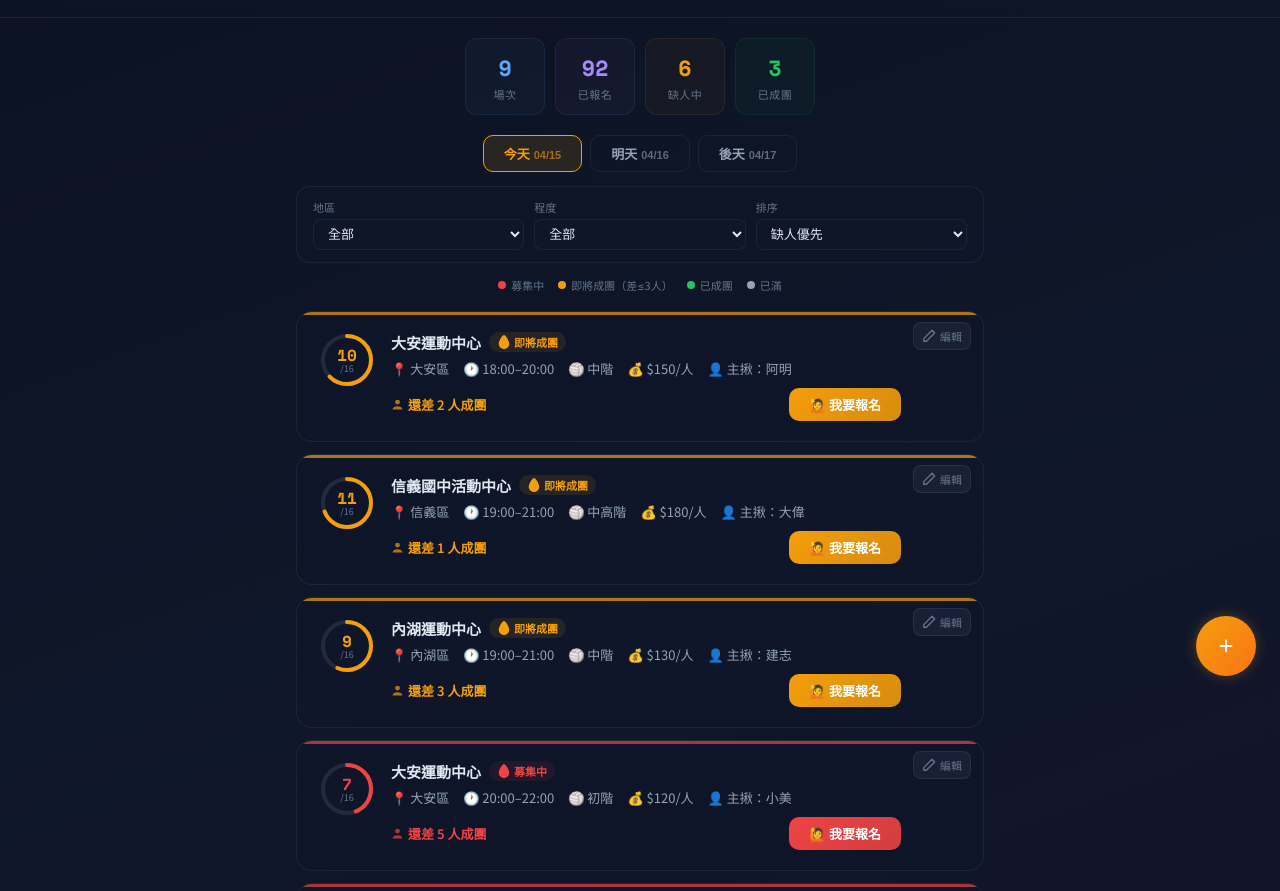
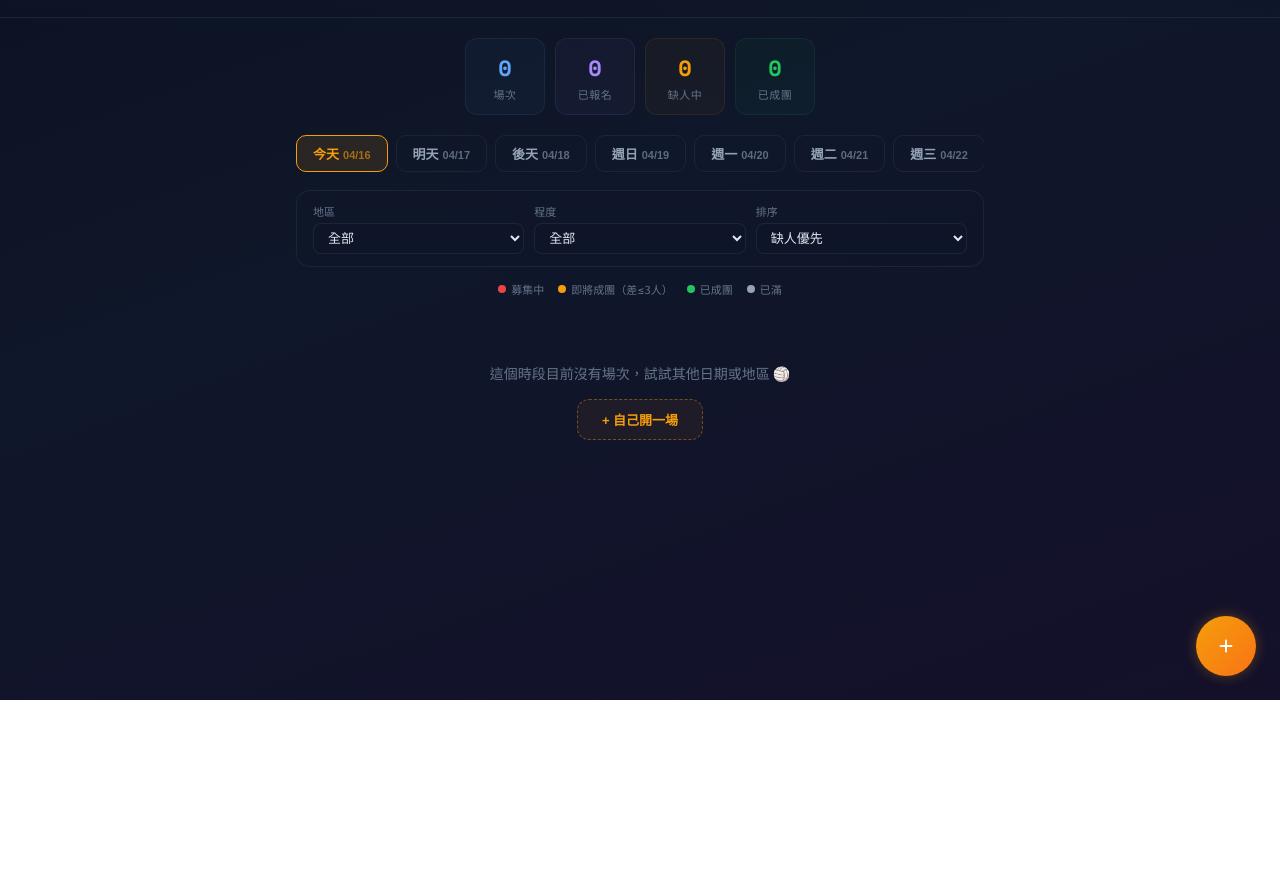
Before and after one commit to ponlaponla0207-eng/radar-volleyball, a React (Vite) app: page / in a window 1280 px wide. Shown: the part 100-991 px from the top of the page. After the commit the page ends 800 px from the top, so only its background shows below. Built offline with nearby package versions, Linux system fonts and the light colour scheme.

Commit message:
Update App.jsx

```diff
--- a/src/App.jsx
+++ b/src/App.jsx
@@ -1,47 +1,44 @@
 import { useState, useEffect, useRef } from "react";
 
-const INITIAL_COURTS = [
-  { id: 1, name: "大安運動中心", area: "大安區", sessions: [
-    { id: "s1", time: "18:00–20:00", date: "2026-04-15", registered: 10, max: 16, min: 12, level: "中階", fee: 150, host: "阿明", password: "1234", signupUrl: "", notes: "" },
-    { id: "s2", time: "20:00–22:00", date: "2026-04-15", registered: 7, max: 16, min: 12, level: "初階", fee: 120, host: "小美", password: "1234", signupUrl: "", notes: "" },
-  ]},
-  { id: 2, name: "信義國中活動中心", area: "信義區", sessions: [
-    { id: "s3", time: "19:00–21:00", date: "2026-04-15", registered: 11, max: 16, min: 12, level: "中高階", fee: 180, host: "大偉", password: "1234", signupUrl: "", notes: "" },
-    { id: "s4", time: "19:00–21:00", date: "2026-04-16", registered: 4, max: 16, min: 12, level: "初階", fee: 100, host: "小芳", password: "1234", signupUrl: "", notes: "" },
-  ]},
-  { id: 3, name: "中山運動中心", area: "中山區", sessions: [
-    { id: "s5", time: "18:30–20:30", date: "2026-04-15", registered: 12, max: 18, min: 12, level: "中階", fee: 140, host: "志豪", password: "1234", signupUrl: "", notes: "" },
-    { id: "s6", time: "20:30–22:00", date: "2026-04-16", registered: 6, max: 16, min: 12, level: "不限", fee: 100, host: "雅婷", password: "1234", signupUrl: "", notes: "" },
-  ]},
-  { id: 4, name: "松山運動中心", area: "松山區", sessions: [
-    { id: "s7", time: "19:00–21:00", date: "2026-04-15", registered: 14, max: 18, min: 12, level: "中高階", fee: 160, host: "家豪", password: "1234", signupUrl: "", notes: "" },
-    { id: "s8", time: "18:00–20:00", date: "2026-04-16", registered: 3, max: 16, min: 12, level: "初階", fee: 110, host: "佳琪", password: "1234", signupUrl: "", notes: "" },
-  ]},
-  { id: 5, name: "內湖運動中心", area: "內湖區", sessions: [
-    { id: "s9", time: "19:00–21:00", date: "2026-04-15", registered: 9, max: 16, min: 12, level: "中階", fee: 130, host: "建志", password: "1234", signupUrl: "", notes: "" },
-    { id: "s10", time: "20:00–22:00", date: "2026-04-17", registered: 2, max: 16, min: 12, level: "不限", fee: 90, host: "雅文", password: "1234", signupUrl: "", notes: "" },
-  ]},
-  { id: 6, name: "文山運動中心", area: "文山區", sessions: [
-    { id: "s11", time: "18:00–20:00", date: "2026-04-15", registered: 8, max: 16, min: 12, level: "初階", fee: 100, host: "怡君", password: "1234", signupUrl: "", notes: "" },
-    { id: "s12", time: "19:30–21:30", date: "2026-04-16", registered: 13, max: 16, min: 12, level: "中階", fee: 150, host: "宗翰", password: "1234", signupUrl: "", notes: "" },
-  ]},
-  { id: 7, name: "北投運動中心", area: "北投區", sessions: [
-    { id: "s13", time: "19:00–21:00", date: "2026-04-17", registered: 5, max: 16, min: 12, level: "不限", fee: 90, host: "淑芬", password: "1234", signupUrl: "", notes: "" },
-  ]},
-  { id: 8, name: "士林運動中心", area: "士林區", sessions: [
-    { id: "s14", time: "18:00–20:00", date: "2026-04-15", registered: 15, max: 18, min: 12, level: "中高階", fee: 170, host: "俊傑", password: "1234", signupUrl: "", notes: "" },
-    { id: "s15", time: "20:00–22:00", date: "2026-04-15", registered: 6, max: 16, min: 12, level: "初階", fee: 100, host: "美玲", password: "1234", signupUrl: "", notes: "" },
-  ]},
-];
+// Helper to get date string offset from today
+function dayOffset(n) {
+  const d = new Date(); d.setDate(d.getDate() + n);
+  const y = d.getFullYear(), m = String(d.getMonth()+1).padStart(2,"0"), day = String(d.getDate()).padStart(2,"0");
+  return `${y}-${m}-${day}`;
+}
+const D0 = dayOffset(0), D1 = dayOffset(1), D2 = dayOffset(2), D3 = dayOffset(3);
+
+const INITIAL_COURTS = [];
 
 const AREAS_FILTER = ["全部", "大安區", "信義區", "中山區", "松山區", "內湖區", "文山區", "北投區", "士林區"];
 const LEVELS = ["全部", "初階", "中階", "中高階", "不限"];
 const LEVELS_INPUT = ["初階", "中階", "中高階", "不限"];
-const DATES = [
-  { label: "今天", value: "2026-04-15" },
-  { label: "明天", value: "2026-04-16" },
-  { label: "後天", value: "2026-04-17" },
-];
+
+// Dynamic dates: generate 7 days starting from today
+function formatDate(d) {
+  const y = d.getFullYear();
+  const m = String(d.getMonth() + 1).padStart(2, "0");
+  const day = String(d.getDate()).padStart(2, "0");
+  return `${y}-${m}-${day}`;
+}
+function getDateLabel(offset) {
+  if (offset === 0) return "今天";
+  if (offset === 1) return "明天";
+  if (offset === 2) return "後天";
+  const weekdays = ["日", "一", "二", "三", "四", "五", "六"];
+  const d = new Date(); d.setDate(d.getDate() + offset);
+  return `週${weekdays[d.getDay()]}`;
+}
+function buildDates() {
+  const result = [];
+  for (let i = 0; i < 7; i++) {
+    const d = new Date(); d.setDate(d.getDate() + i);
+    result.push({ label: getDateLabel(i), value: formatDate(d) });
+  }
+  return result;
+}
+function getToday() { return formatDate(new Date()); }
+const DATES = buildDates();
 const TIME_SLOTS = [
   "06:00–08:00","08:00–10:00","10:00–12:00","12:00–14:00",
   "14:00–16:00","16:00–18:00","18:00–20:00","18:30–20:30",
@@ -324,7 +321,7 @@ const EditSessionModal = ({ open, onClose, session, courtName, area, onSave }) =
    Create Session Modal (with password)
    ════════════════════════════════════════════ */
 const CreateSessionModal = ({ open, onClose, onSubmit }) => {
-  const [form, setForm] = useState({ courtName: "", area: "", date: "2026-04-15", time: "19:00–21:00", currentPeople: "1", maxPeople: "16", level: "中階", fee: "", hostName: "", signupUrl: "", notes: "", password: "" });
+  const [form, setForm] = useState({ courtName: "", area: "", date: getToday(), time: "19:00–21:00", currentPeople: "1", maxPeople: "16", level: "中階", fee: "", hostName: "", signupUrl: "", notes: "", password: "" });
   const [errors, setErrors] = useState({});
   const [step, setStep] = useState(1);
 
@@ -337,7 +334,7 @@ const CreateSessionModal = ({ open, onClose, onSubmit }) => {
     setErrors(e);
     if (Object.keys(e).length > 0) return;
     onSubmit({ courtName: form.courtName.trim(), area: form.area.trim(), date: form.date, time: form.time, registered: Number(form.currentPeople), max: Number(form.maxPeople), min: 12, level: form.level, fee: Number(form.fee), host: form.hostName.trim(), signupUrl: form.signupUrl.trim(), notes: form.notes.trim(), password: form.password });
-    setForm({ courtName: "", area: "", date: "2026-04-15", time: "19:00–21:00", currentPeople: "1", maxPeople: "16", level: "中階", fee: "", hostName: "", signupUrl: "", notes: "", password: "" });
+    setForm({ courtName: "", area: "", date: getToday(), time: "19:00–21:00", currentPeople: "1", maxPeople: "16", level: "中階", fee: "", hostName: "", signupUrl: "", notes: "", password: "" });
     setStep(1); setErrors({});
   };
 
@@ -446,7 +443,7 @@ const CreateSessionModal = ({ open, onClose, onSubmit }) => {
    Main App
    ════════════════════════════════════════════ */
 export default function VolleyballMatcher() {
-  const [selectedDate, setSelectedDate] = useState("2026-04-15");
+  const [selectedDate, setSelectedDate] = useState(getToday());
   const [selectedArea, setSelectedArea] = useState("全部");
   const [selectedLevel, setSelectedLevel] = useState("全部");
   const [sortBy, setSortBy] = useState("need");
@@ -592,9 +589,9 @@ export default function VolleyballMatcher() {
           <StatBadge value={formed.length} label="已成團" color="#22c55e"/>
         </div>
 
-        <div style={{ display: "flex", gap: 8, marginBottom: 14, justifyContent: "center" }}>
+        <div style={{ display: "flex", gap: 8, marginBottom: 14, justifyContent: "flex-start", overflowX: "auto", paddingBottom: 4 }}>
           {DATES.map(d => (
-            <button key={d.value} onClick={() => setSelectedDate(d.value)} style={{ padding: "8px 20px", borderRadius: 10, border: "1px solid", borderColor: selectedDate === d.value ? "#f59e0b" : "var(--border)", background: selectedDate === d.value ? "rgba(245,158,11,0.12)" : "transparent", color: selectedDate === d.value ? "#f59e0b" : "var(--text-secondary)", fontSize: 13, fontWeight: 600, cursor: "pointer", transition: "all 0.2s" }}>
+            <button key={d.value} onClick={() => setSelectedDate(d.value)} style={{ padding: "8px 16px", borderRadius: 10, border: "1px solid", borderColor: selectedDate === d.value ? "#f59e0b" : "var(--border)", background: selectedDate === d.value ? "rgba(245,158,11,0.12)" : "transparent", color: selectedDate === d.value ? "#f59e0b" : "var(--text-secondary)", fontSize: 13, fontWeight: 600, cursor: "pointer", transition: "all 0.2s", whiteSpace: "nowrap", flexShrink: 0 }}>
               {d.label}<span style={{ fontSize: 11, opacity: 0.6, marginLeft: 4 }}>{d.value.slice(5).replace("-","/")}</span>
             </button>
           ))}
```
